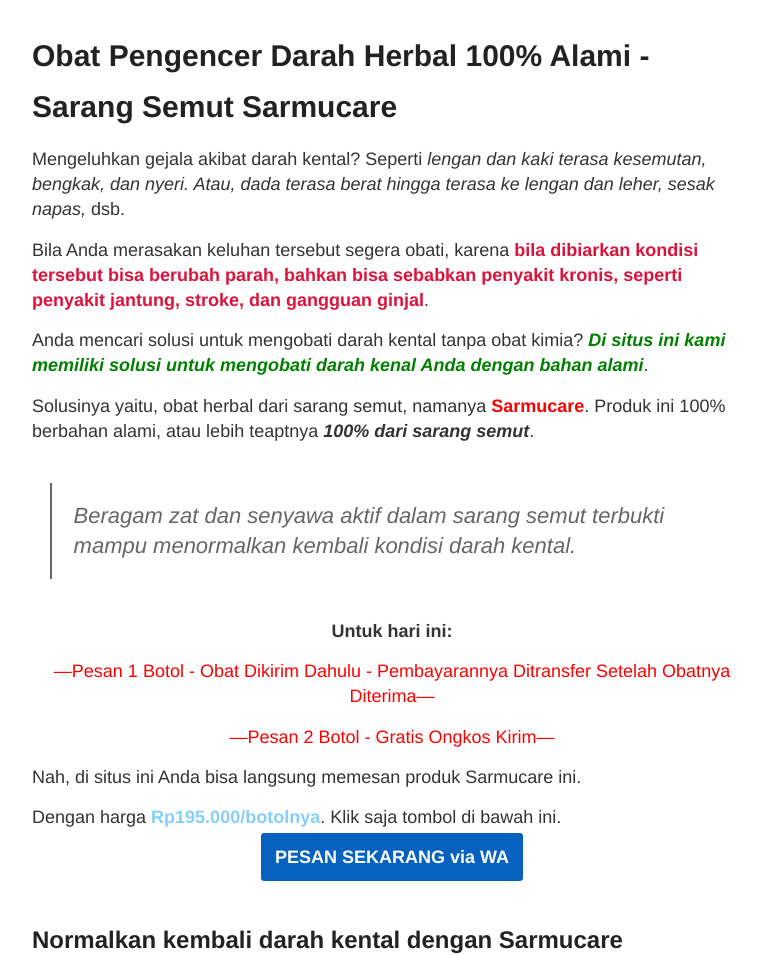
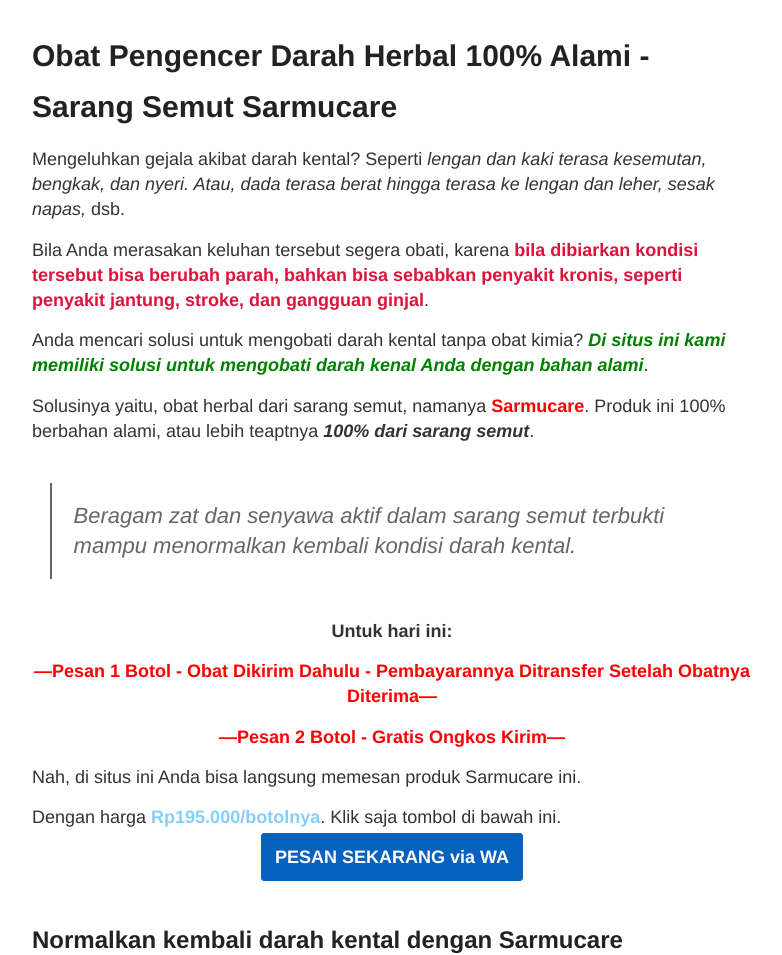
Before and after one commit to zeinherbal/zeinherbal.github.io, a Jekyll site: the page built from _posts/2019-12-03-obat-pengencer-darah.md, in a window 1280 px wide. Shown: the top 955 px of the page, without its empty margins (248-1030 px from the left). Built offline with Jekyll 4.4.1, drawn with Linux system fonts in a browser that asks for light colours; a script that is not in the unit is left out; grey boxes are pictures that could not be loaded.

Commit message:
Update 2019-12-03-obat-pengencer-darah.md

```diff
--- a/_posts/2019-12-03-obat-pengencer-darah.md
+++ b/_posts/2019-12-03-obat-pengencer-darah.md
@@ -18,10 +18,10 @@
 {: style="text-align: center;"}
 
 —Pesan 1 Botol - Obat Dikirim Dahulu - Pembayarannya Ditransfer Setelah Obatnya Diterima—
-{: style="color: red; text-align: center;"}
+{: style="color: red; text-align: center; font-weight: bold;"}
 
 —Pesan 2 Botol - Gratis Ongkos Kirim—
-{: style="color: red; text-align: center;"}
+{: style="color: red; text-align: center; font-weight: bold;"}
 
 Nah, di situs ini Anda bisa langsung memesan produk Sarmucare ini.
 
```
